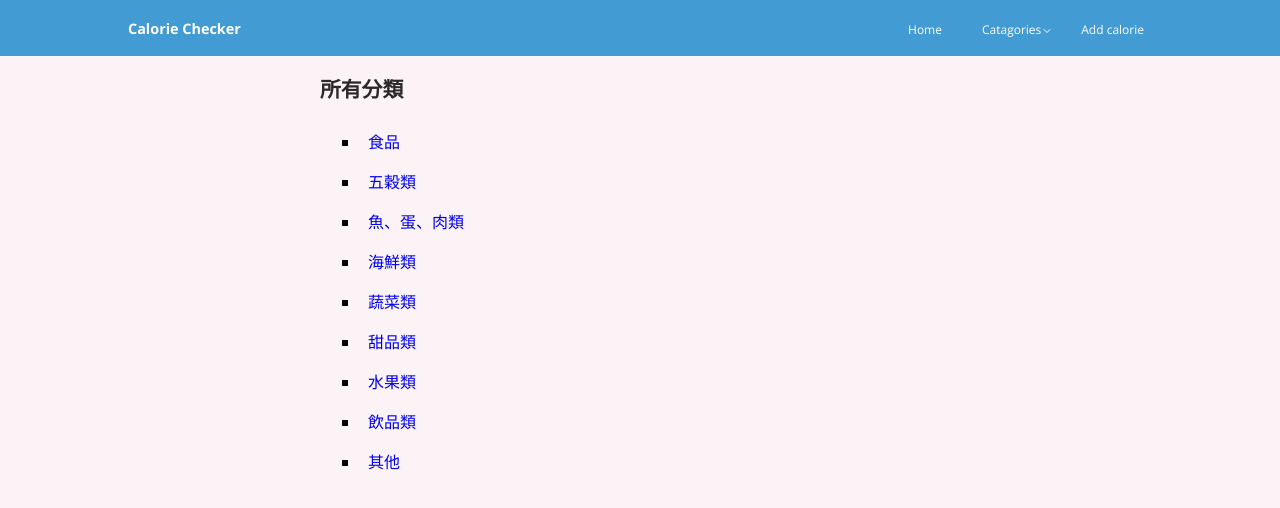
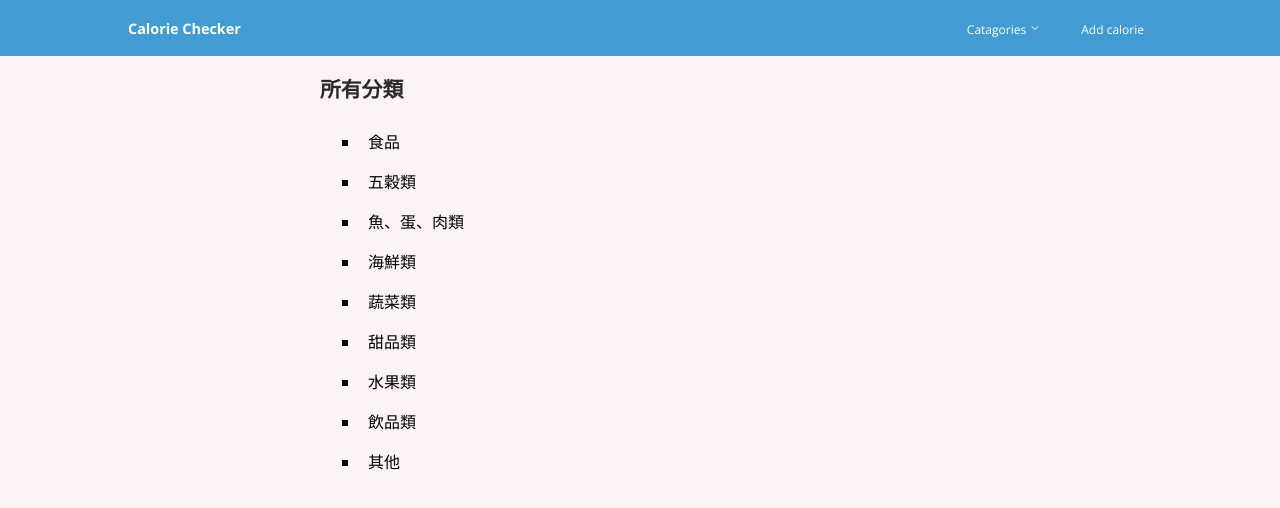
Before and after one commit to Louie-L/calorie-checker, a React (Create React App) app: page / in a window 1280 px wide. Shown: the top 508 px of the page. Built offline with nearby package versions, Linux system fonts and the light colour scheme.

Commit message:
refactor: styling

```diff
--- a/public/index.html
+++ b/public/index.html
@@ -5,6 +5,7 @@
     <link rel="icon" href="%PUBLIC_URL%/favicon.ico" />
     <meta name="viewport" content="width=device-width, initial-scale=1" />
     <meta name="theme-color" content="#000000" />
+    <meta name="apple-mobile-web-app-status-bar-style" content="black">
     <meta
       name="description"
       content="Web site created using create-react-app"
--- a/src/components/calories/CalorieItem.js
+++ b/src/components/calories/CalorieItem.js
@@ -45,13 +45,8 @@ function CalorieItem(props) {
     <li className={classes.item}>
       <Card>
         <div className={classes.content}>
-          <h3>{props.name}</h3>
-          <p>{props.catagory}</p>
-          <p>{props.calorie}</p>
-          <p>{props.unit}</p>
-        </div>
-        <div className={classes.actions}>
-          <button onClick={deleteHandler}>Delete</button>
+          <h3>{props.catagory} - {props.name}</h3>
+          <p>{props.unit} - {props.calorie}cal</p>
         </div>
       </Card>
       {modalIsOpen && (
--- a/src/components/calories/CalorieItem.module.css
+++ b/src/components/calories/CalorieItem.module.css
@@ -1,5 +1,5 @@
-.item {
-    margin: 1rem 0;
+  .item {
+    margin: 0.5rem 2rem;
   }
 
   .image {
@@ -26,7 +26,7 @@
   }
 
   .content p {
-    font-size: 0.5rem;
+    font-size: 1rem;
   }
 
   .actions {
--- a/src/components/layout/Navbar.js
+++ b/src/components/layout/Navbar.js
@@ -37,7 +37,7 @@ function Navbar() {
 
   return (
     <header className={classes.header}>
-      <div className={classes.logo}>Calorie Checker</div>
+      <NavLink className={classes.logo} to={`/`}>Calorie Checker</NavLink>
       <nav className={classes.main__nav}>
         {isResponsiveclose === true ? <>
           <span className={classes.menubar__button} style={{ display: 'none' }} onClick={toggleClass} > <FiXCircle />   </span>
@@ -45,9 +45,6 @@ function Navbar() {
           <span className={classes.menubar__button} style={{ display: 'none' }} onClick={toggleClass} > <FiAlignRight />   </span>
         </>}
         <ul className={boxClass}>
-          <li className={classes.menu__item}>
-            <NavLink exact activeClassName={classes.is__active} onClick={toggleClass} to={`/`}> Home </NavLink>
-          </li>
           <li onClick={toggleSubmenu} className={classes.sub__menus__arrows} > <Link to="#"> Catagories <FiChevronDown /> </Link>
             <ul className={boxClassSubMenu}>
               <li><NavLink onClick={toggleClass} activeClassName={classes.is__active} to='/food'> 食品 </NavLink></li>
--- a/src/components/layout/Navbar.module.css
+++ b/src/components/layout/Navbar.module.css
@@ -8,7 +8,7 @@
     padding: 0 10%;
   }
 
-  .logo {
+  .header a.logo {
     font-size: 0.9rem;
     color: white;
     font-weight: bold;
@@ -22,9 +22,7 @@
     color: white;
   }
 
-  .header a:hover,
-  .header a:active,
-  .header a.active {
+  .header a:hover {
     color: #004576;
   }
 
@@ -41,10 +39,8 @@
     list-style: none;
   }
 
-  .sub__menus__arrows svg, .sub__menus__arrows__full svg{
-    padding-top: 0px;
-    position: absolute;
-    top: 16px;
+  .sub__menus__arrows svg{
+    margin: 0;
   }
 
   .sub__menus {
@@ -53,7 +49,7 @@
     background: white;
     border: 1px solid lavender;
     width: 125px;
-    left: -12px;
+    left: -1px;
     padding: 2px 0 0 0;
     margin: 0.5rem;
     z-index: 1000;
@@ -61,7 +57,6 @@
   }
 
   .is__active {color: #004576;}
-  .sub__menus__arrows{position: relative;}
   .sub__menus__Active {display: block!important;}
   ul.sub__menus__Active {list-style: none;}
   ul.sub__menus__Active a {color: black;}
@@ -91,7 +86,9 @@
     right: 0;
     top: 0;
     padding: 0;
+    margin-top: 7px;
   }
   .main__nav .main__item a {margin: 10px 17px;text-align: center;color: #000000;}
   .main__nav  ul.main__menu {display: none}
+  .header a:hover {color: white;}
 }
--- a/src/index.css
+++ b/src/index.css
@@ -13,6 +13,15 @@ body {
 a {
   text-decoration: none;
 }
+
+a:link {
+  color: black;
+}
+
+a:visited {
+  color: black;
+}
+
 
 h1 {
   font-size: 1.3rem;
```
Also changed, not shown: public/manifest.json.
